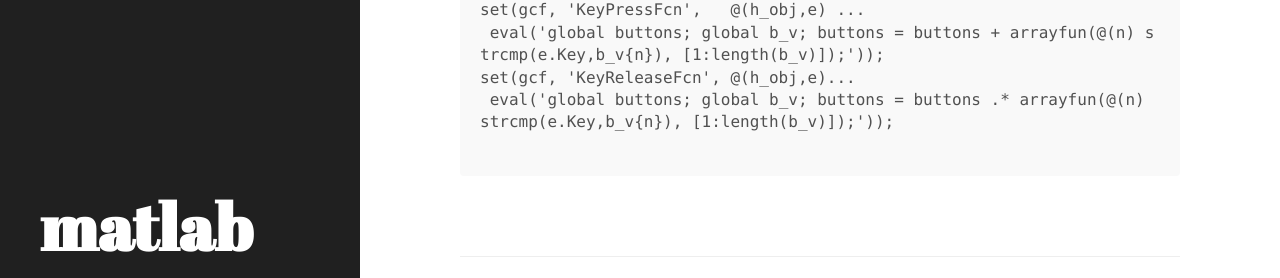
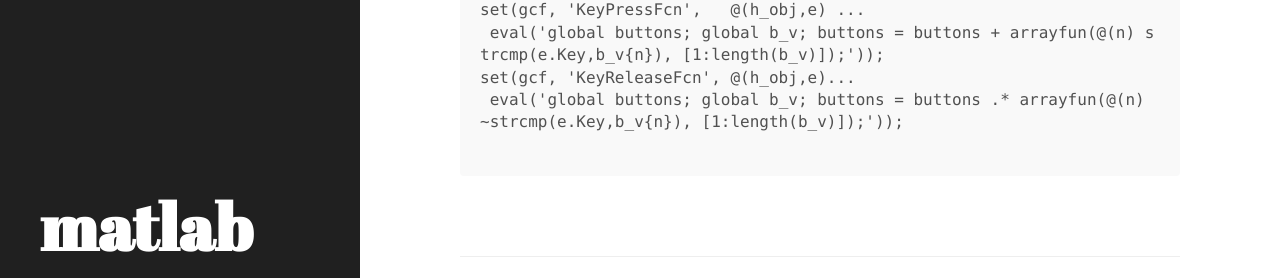
Before and after one commit to bchasnov/bchasnov.github.io, a Jekyll site: the page built from _posts/2016-05-29-keypress-global-variables-2.markdown, in a window 1280 px wide and 921 px high. Shown: the part 385-663 px from the top of the window. Built offline with Jekyll 4.4.1, drawn with Linux system fonts in a browser that asks for light colours; some of the changed text lies outside the part shown.

```diff
--- a/_posts/2016-05-29-keypress-global-variables-2.markdown
+++ b/_posts/2016-05-29-keypress-global-variables-2.markdown
@@ -15,6 +15,6 @@ buttons = [0 0 0];
 set(gcf, 'KeyPressFcn',   @(h_obj,e) ...
  eval('global buttons; global b_v; buttons = buttons + arrayfun(@(n) strcmp(e.Key,b_v{n}), [1:length(b_v)]);'));
 set(gcf, 'KeyReleaseFcn', @(h_obj,e)...
- eval('global buttons; global b_v; buttons = buttons .* arrayfun(@(n) strcmp(e.Key,b_v{n}), [1:length(b_v)]);'));
+ eval('global buttons; global b_v; buttons = buttons .* arrayfun(@(n) ~strcmp(e.Key,b_v{n}), [1:length(b_v)]);'));
 
 ~~~~
```
